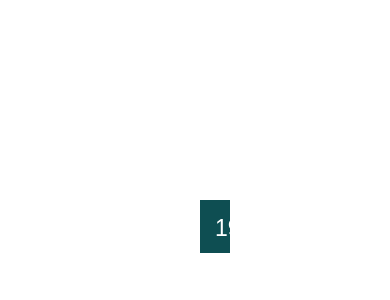
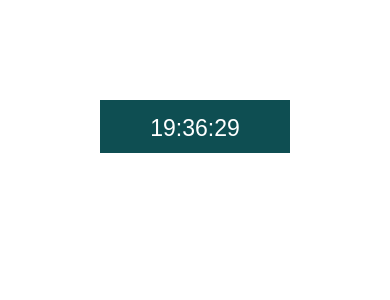
Before and after one commit to StephHedger/show-time-web, a React (Create React App) app: page / in a window 390 px wide. Shown: the top 300 px of the page. Built offline with nearby package versions, Linux system fonts and the light colour scheme.

Commit message:
Fix border issue on phone

```diff
--- a/src/App.js
+++ b/src/App.js
@@ -36,7 +36,7 @@ const App = () => {
   });
 
   return (
-    <div className="App" style={{ padding: 200 }}>
+    <div className="App" style={{ padding: 100 }}>
       <Clock timeLeft={timeLeft} />
     </div>
   );
```
